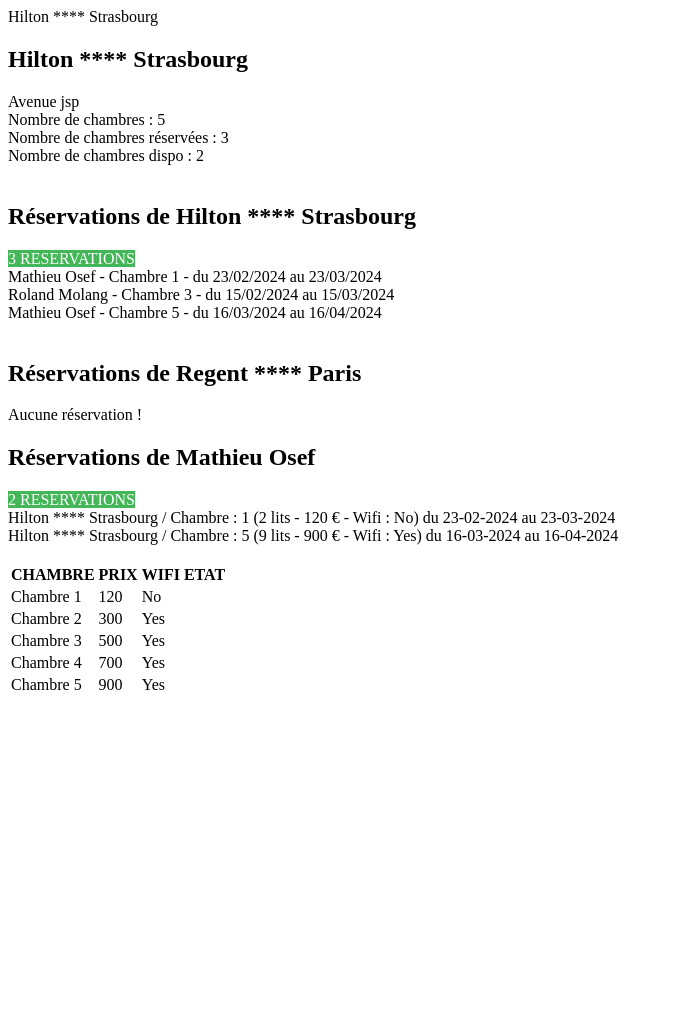
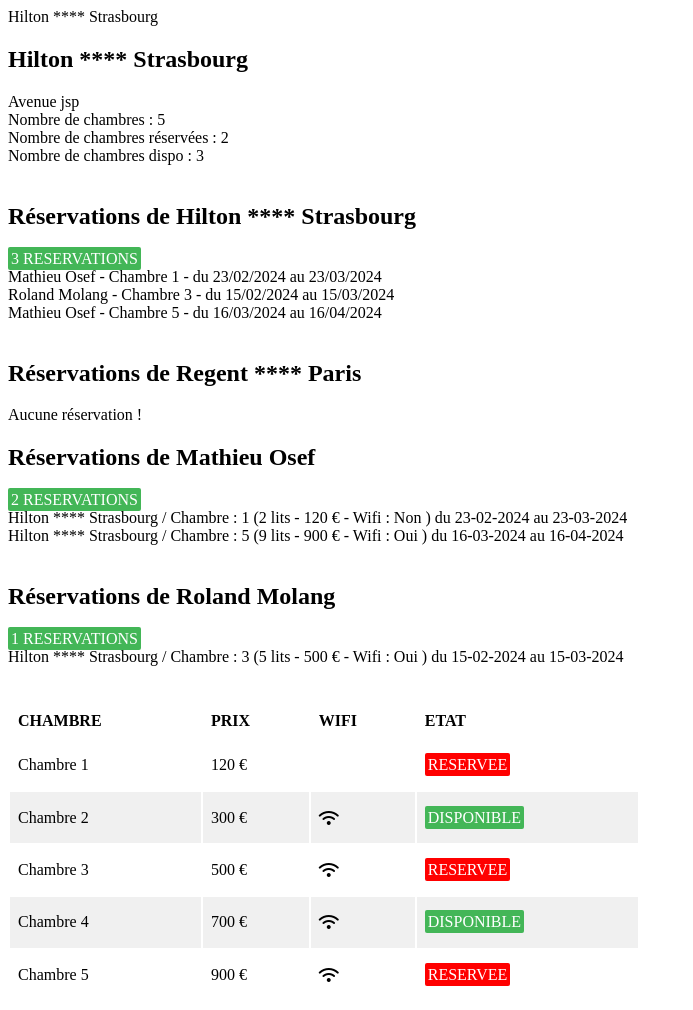
Before and after one commit to DanyHoussin/Exo-Hotel, a PHP site: page / in a window 1280 px wide. Shown: the whole page, without its empty margins (0-693 px from the left). Before the commit the page ends 690 px from the top, so only its background shows below. Run offline with PHP 8.4, Linux system fonts and the light colour scheme.

Commit message:
Ajout de la variable de type booléen pour l'état de la chambre et du WIFI, Ajout de l'icone dans la partie WIFI du tableau HTML et de l'état des chambres dans ce même tableau + balise style pour le tableau HTML

```diff
--- a/classes/Bedroom.php
+++ b/classes/Bedroom.php
@@ -5,13 +5,13 @@ class Bedroom {
     private int $_id;
     private Hotel $_hotel;
     private int $_nbBed;
-    private string $_wifi;
+    private bool $_wifi;
     private float $_price;
-    private string $_avaliable;
+    private bool $_avaliable;
 
 
 
-    public function __construct(int $id, Hotel $hotel, int $nbBed, string $wifi, float $price, string $avaliable) {
+    public function __construct(int $id, Hotel $hotel, int $nbBed, bool $wifi, float $price, bool $avaliable) {
         $this->_id = $id;
         $this->_hotel = $hotel;
         $this->_nbBed = $nbBed;
--- a/classes/Client.php
+++ b/classes/Client.php
@@ -35,9 +35,15 @@ class Client {
     public function displayReservation(){
         if(count($this->reservations) > 0){
         echo '<h2>'."Réservations de ".$this->getFirstName() ." ". $this->getLastName()." <br>".'</h2>';
-        echo  '<span style="background-color: rgb(67, 182, 87); color:white;">'.count($this->reservations)." RESERVATIONS".'</span>'."<br>";
+        echo  '<span style="padding: 3px; background-color: rgb(67, 182, 87); color:white; border-radius: 2px;">'.count($this->reservations)." RESERVATIONS".'</span>'."<br>";
         foreach($this->reservations as $reservation) {
-            echo $reservation->getBedroom()->getHotelName()." / Chambre : ".$reservation->getBedroom()->getID()." (".$reservation->getBedroom()->getNbBed()." lits - ".$reservation->getBedroom()->getPrice()." € - Wifi : ".$reservation->getBedroom()->getWifi().") du ".$reservation->getDateStart()->format('d-m-Y')." au ".$reservation->getDateEnd()->format('d-m-Y')."<br>";
+            echo $reservation->getBedroom()->getHotelName()." / Chambre : ".$reservation->getBedroom()->getID()." (".$reservation->getBedroom()->getNbBed()." lits - ".$reservation->getBedroom()->getPrice()." € - Wifi : ";
+            if($reservation->getBedroom()->getWifi() === TRUE){
+                echo "Oui ";
+            } else {
+                echo "Non ";
+            }
+            echo ") du ".$reservation->getDateStart()->format('d-m-Y')." au ".$reservation->getDateEnd()->format('d-m-Y')."<br>";
         }
         } else {
             echo '<h2>'."Réservations de ".$this->getHotelName()." <br>".'</h2>';
--- a/classes/Hotel.php
+++ b/classes/Hotel.php
@@ -1,3 +1,34 @@
+<style>
+.green {
+    padding: 3px;
+    background-color: rgb(67, 182, 87);
+    color:white;
+    border-radius: 2px;
+}
+
+.red {
+    padding: 3px;
+    background-color: red;
+    color:white;
+    border-radius: 2px;
+}
+
+table {
+  width: 50%;
+  height: 300px;
+}
+
+th, td {
+  text-align: left;
+  padding: 8px;
+}
+
+tr:nth-child(even) {
+  background-color: rgb(240, 240, 240);
+}
+</style>
+<link rel="stylesheet" href="https://cdnjs.cloudflare.com/ajax/libs/font-awesome/6.5.1/css/all.min.css" integrity="sha512-DTOQO9RWCH3ppGqcWaEA1BIZOC6xxalwEsw9c2QQeAIftl+Vegovlnee1c9QX4TctnWMn13TZye+giMm8e2LwA==" crossorigin="anonymous" referrerpolicy="no-referrer" />
+
 <?php
 
 
@@ -58,7 +89,7 @@ class Hotel {
     public function displayReservation(){
         if(count($this->reservations) > 0){
         echo '<h2>'."Réservations de ".$this->getHotelName()." <br>".'</h2>';
-        echo  '<span style="background-color: rgb(67, 182, 87); color:white;">'.count($this->reservations)." RESERVATIONS".'</span>'."<br>";
+        echo  '<span class=green>'.count($this->reservations)." RESERVATIONS".'</span>'."<br>";
         foreach($this->reservations as $reservation) {
             echo $reservation->getClient()->getFirstName()." ".$reservation->getClient()->getLastName()." - Chambre ".$reservation->getBedroom()->getID() ." - du ".$reservation->getDateStart()->format('d/m/Y')." au ".$reservation->getDateEnd()->format('d/m/Y')."<br>";
         }
@@ -69,7 +100,7 @@ class Hotel {
     }
 
     public function displayArrayReservation(){
-        $result = "<table>
+        echo "<table width=50% height=200px>
                 <thead>
                     <tr>
                         <th>CHAMBRE</th>
@@ -80,24 +111,24 @@ class Hotel {
                 </thead>
             <tbody>";
         foreach($this->bedrooms as $bedroom) {
+            echo "<tr>
+                <td>Chambre ".$bedroom->getID()."</td>
+                <td>".$bedroom->getPrice()." €</td>";
+                if($bedroom->getWifi() === TRUE){
+                    echo "<td>".'<i class="fa-solid fa-wifi"></i>'."</td>";
+                } else {
+                    echo "<td></td>";
+                }
 
-        $result .= "<tr>
-                        <td>Chambre ".$bedroom->getID()."</td>
-                        <td>".$bedroom->getPrice()."</td>
-                        <td>".$bedroom->getWifi()."</td>
+                if($bedroom->getAvaliable() === TRUE){
+                    echo "<td>".'<span class=green>DISPONIBLE</span>'."</td>";
+                } else {
+                    echo "<td>".'<span class=red>RESERVEE</span>'."</td>";
+                }
+                "</tr>";
+            }
 
-                    </tr>";
-                    }
 
-                    $result .= "</tbody></table>";
-    echo $result;
 }
 
 }
-
-
-// if($bedroom->getAvaliable() == "Yes"){
-//     "<td>".'<span style="background-color: rgb(67, 182, 87); color:white;">DISPONIBLE</span>'."<br>";
-// } else {
-//     "<td>".'<span style="background-color: rgb(67, 182, 87); color:white;">RESERVEE</span>'."<br>";
-// }
--- a/index.php
+++ b/index.php
@@ -6,11 +6,11 @@ spl_autoload_register(function ($class_name) {
 
 $hotel1 = new Hotel("Hilton **** Strasbourg", "Avenue jsp");
 $hotel2 = new Hotel("Regent **** Paris", "Avenue jsp");
-$bedroom1 = new Bedroom(1, $hotel1, 2, "No", 120, "No");
-$bedroom2 = new Bedroom(2, $hotel1, 3, "Yes", 300, "Yes");
-$bedroom3 = new Bedroom(3, $hotel1, 5, "Yes", 500, "No");
-$bedroom4 = new Bedroom(4, $hotel1, 7, "Yes", 700, "Yes");
-$bedroom5 = new Bedroom(5, $hotel1, 9, "Yes", 900, "No");
+$bedroom1 = new Bedroom(1, $hotel1, 2, FALSE, 120, FALSE);
+$bedroom2 = new Bedroom(2, $hotel1, 3, TRUE, 300, TRUE);
+$bedroom3 = new Bedroom(3, $hotel1, 5, TRUE, 500, FALSE);
+$bedroom4 = new Bedroom(4, $hotel1, 7, TRUE, 700, TRUE);
+$bedroom5 = new Bedroom(5, $hotel1, 9, TRUE, 900, FALSE);
 
 $client1 = new Client ("Mathieu", "Osef");
 $client2 = new Client ("Roland", "Molang");
@@ -19,13 +19,15 @@ $reservation2 = new Reservation($client2, $bedroom3, "2024-02-15", "2024-03-15")
 $reservation3 = new Reservation($client1, $bedroom5, "2024-03-16", "2024-04-16");
 
 
-echo $hotel1->getHotelName()."<br/>";
+echo $hotel1->getHotelName()."<br>";
 
-echo $hotel1->displayBedrooms()."<br/>";
+echo $hotel1->displayBedrooms()."<br>";
 
-echo $hotel1->displayReservation()."<br/>";
-echo $hotel2->displayReservation()."<br/>";
+echo $hotel1->displayReservation()."<br>";
+echo $hotel2->displayReservation()."<br>";
 
-echo $client1->displayReservation()."<br/>";
+echo $client1->displayReservation()."<br>";
 
-echo $hotel1->displayArrayReservation()."<br/>";
+echo $client2->displayReservation()."<br>";
+
+echo $hotel1->displayArrayReservation()."<br>";
```
